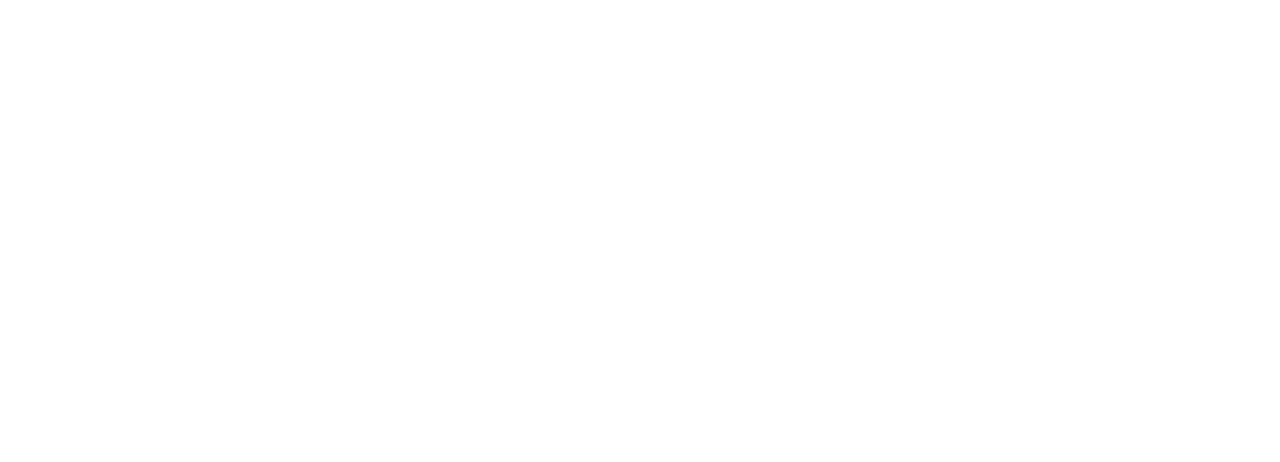
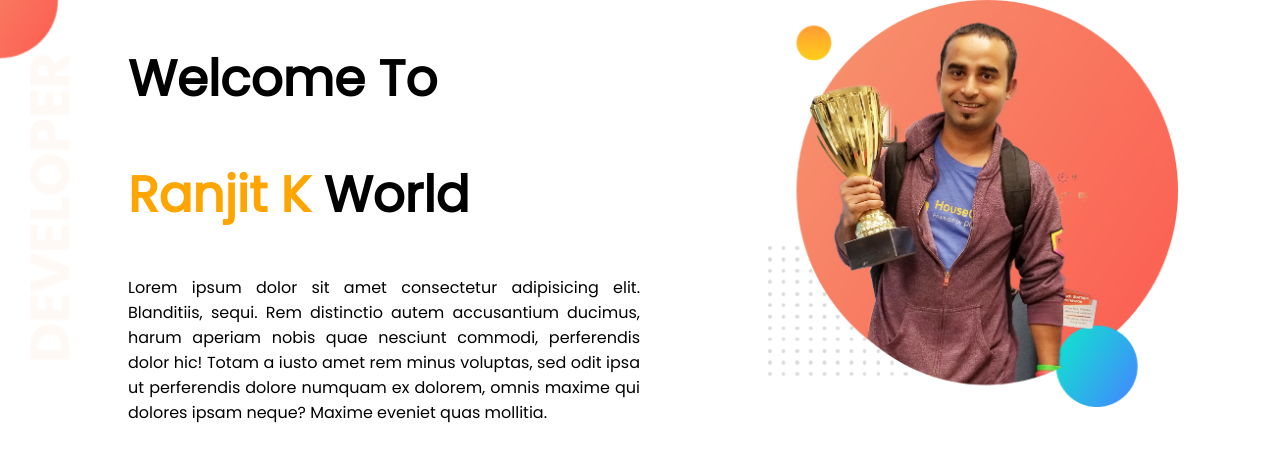
Before and after one commit to mollikacomputer/developer-portfolio, a plain HTML site: page index.html in a window 1280 px wide. Drawn offline with Linux system fonts and the light colour scheme.

Commit message:
added header section

```diff
--- a/index.html
+++ b/index.html
@@ -5,9 +5,24 @@
     <meta http-equiv="X-UA-Compatible" content="IE=edge">
     <meta name="viewport" content="width=device-width, initial-scale=1.0">
     <title>Ranjit Portfolio</title>
+    <link rel="preconnect" href="https://fonts.googleapis.com">
+    <link rel="preconnect" href="https://fonts.gstatic.com" crossorigin>
+    <link href="https://fonts.googleapis.com/css2?family=Poppins&display=swap" rel="stylesheet">
     <link rel="stylesheet" href="style.css">
 </head>
 <body>
+    <section class="top-banner" >
+
+        <div class="half-width">
+            <h1> welcome to</h1>
+            <h1> <span class="orange-color"> Ranjit K  </span> world </h1>
+            <p> Lorem ipsum dolor sit amet consectetur adipisicing elit. Blanditiis, sequi. Rem distinctio autem accusantium ducimus, harum aperiam nobis quae nesciunt commodi, perferendis dolor hic! Totam a iusto amet rem minus voluptas, sed odit ipsa ut perferendis dolore numquam ex dolorem, omnis maxime qui dolores ipsam neque? Maxime eveniet quas mollitia.</p>
+        </div>
+        <div class="half-width">
+            <img src="images/jhankar.png" alt="picture">
+        </div>
+
+    </section>
 
 </body>
 </html>
--- a/style.css
+++ b/style.css
@@ -0,0 +1,31 @@
+body {
+  font-family: "Poppins", sans-serif;
+  margin: 0;
+}
+h1 {
+  text-transform: capitalize;
+  font-size: 50px;
+}
+.top-banner {
+  display: flex;
+  background-image: url("images/top-banner.png");
+  background-repeat: no-repeat;
+}
+.orange-color {
+  color: orange;
+}
+.half-width {
+  width: 40%;
+  padding-left: 5%;
+  margin-left: 5%;
+}
+.half-width img {
+  width: 100%;
+  width: 80%;
+}
+.half-width p {
+  text-align: justify;
+}
+section {
+  margin-bottom: 150px;
+}
```
Also changed, not shown: images/dream-bg.png (added), images/exp-bg.png (added), images/jhankar.png (added), images/jhankar2.png (added), images/my-bg.png (added), images/my-bg2.png (added), images/top-banner.png (added).
